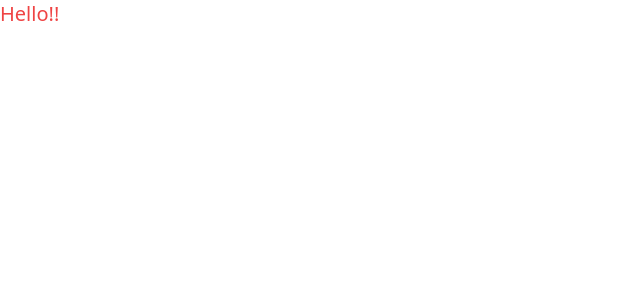
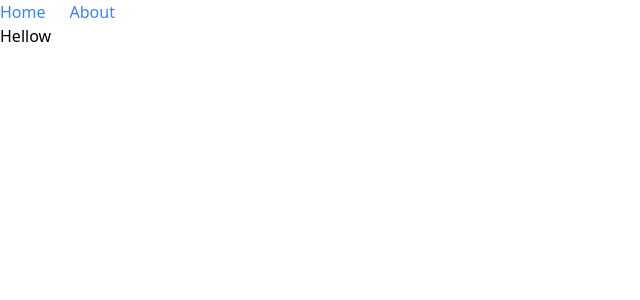
Before and after one commit to ShotaTokuyama/Nuxt3-study, a Nuxt app: page / in a window 1280 px wide. Shown: the top 300 px of the page, without its empty margins (0-640 px from the left). Built offline with nearby package versions, Linux system fonts and the light colour scheme.

Commit message:
header pages create

```diff
--- a/app.vue
+++ b/app.vue
@@ -1,5 +1,5 @@
 <template>
-  <div>
-    <h1 class="text-xl text-red-500">Hello!!</h1>
-  </div>
+  <NuxtLayout>
+    <NuxtPage />
+  </NuxtLayout>
 </template>
--- /dev/null
+++ b/components/Header.vue
@@ -0,0 +1,10 @@
+<template>
+  <ul class="flex">
+    <li class="mr-6">
+      <a class="text-blue-500 hover:text-blue-800" href="/">Home</a>
+    </li>
+    <li class="mr-6">
+      <a class="text-blue-500 hover:text-blue-800" href="/About">About</a>
+    </li>
+  </ul>
+</template>
--- /dev/null
+++ b/layouts/default.vue
@@ -0,0 +1,7 @@
+<template>
+  <div>
+    <Header />
+    <!-- ↓　pages配下のファイルを表示する -->
+    <slot />
+  </div>
+</template>
--- /dev/null
+++ b/pages/About.vue
@@ -0,0 +1,3 @@
+<template>
+  <h1>About</h1>
+</template>
--- /dev/null
+++ b/pages/index.vue
@@ -0,0 +1,3 @@
+<template>
+  <h1>Hellow</h1>
+</template>
```
